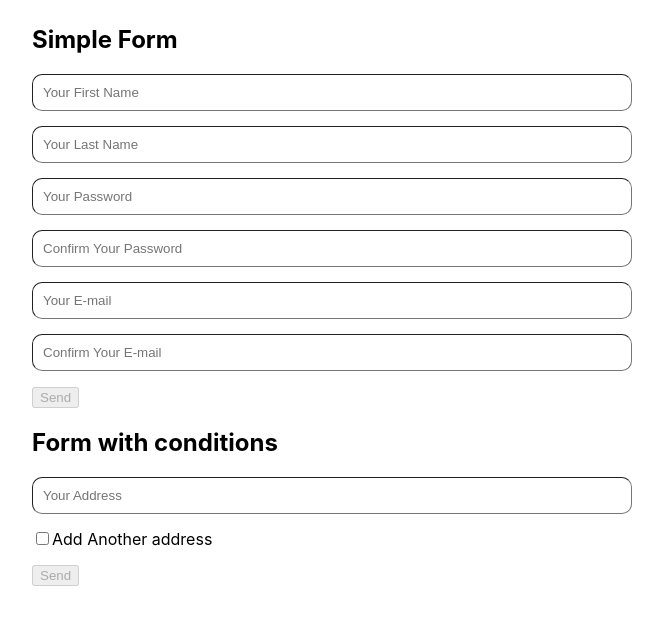
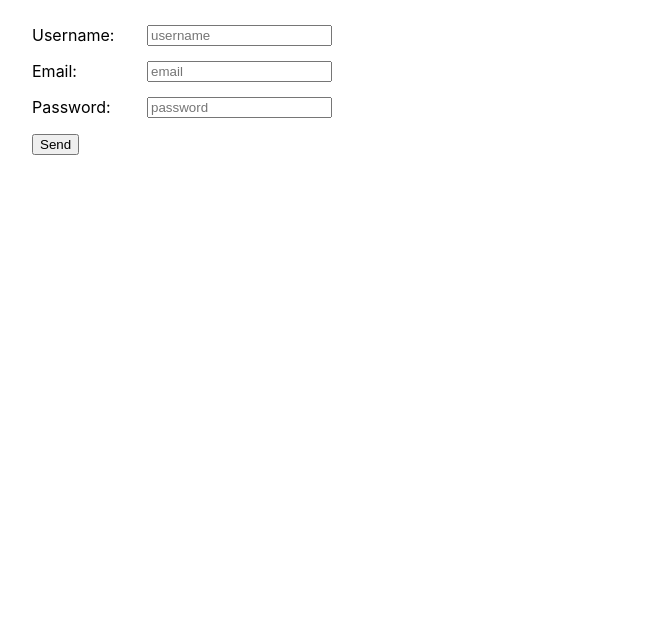
Before and after one commit to ElenaTabakov/forms, a React (Create React App) app in the folder formik/: page / in a window 1280 px wide. Shown: the top 624 px of the page, without its empty margins (308-971 px from the left). Built offline with nearby package versions, Linux system fonts and the light colour scheme.

Commit message:
createAsyncThunk

```diff
--- a/formik/package.json
+++ b/formik/package.json
@@ -3,6 +3,10 @@
   "version": "0.1.0",
   "private": true,
   "dependencies": {
+    "@fortawesome/fontawesome-svg-core": "^6.2.0",
+    "@fortawesome/free-solid-svg-icons": "^6.2.0",
+    "@fortawesome/react-fontawesome": "^0.2.0",
+    "@reduxjs/toolkit": "^1.8.5",
     "@testing-library/jest-dom": "^5.16.5",
     "@testing-library/react": "^13.3.0",
     "@testing-library/user-event": "^13.5.0",
@@ -11,10 +15,12 @@
     "@types/react": "^18.0.17",
     "@types/react-dom": "^18.0.6",
     "@types/styled-components": "^5.1.26",
+    "axios": "^0.27.2",
     "formik": "^2.2.9",
     "formik-typed": "^0.0.3-alpha",
     "react": "^18.2.0",
     "react-dom": "^18.2.0",
+    "react-redux": "^8.0.2",
     "react-scripts": "5.0.1",
     "react-yup": "^1.24.1",
     "styled-components": "^5.3.5",
--- a/formik/src/App.tsx
+++ b/formik/src/App.tsx
@@ -4,12 +4,14 @@ import './App.css';
 import SimpleForm from './Components/Forms/SimpleForm';
 import * as S from './App.styles'
 import ConditionalFrom from './Components/Forms/ConditionalFrom';
+import RgisterForm from './Components/Forms/RgisterForm';
 
 function App() {
   return (
     <S.PageWrapper>
-      <SimpleForm />
-      <ConditionalFrom />
+      <RgisterForm/>
+            {/* <SimpleForm /> */}
+      {/* <ConditionalFrom /> */}
     </S.PageWrapper>
   );
 }
--- a/formik/src/Components/Forms/ConditionalFrom.tsx
+++ b/formik/src/Components/Forms/ConditionalFrom.tsx
@@ -1,4 +1,4 @@
-import React from "react";
+import React, { useContext } from "react";
 import { Field, Form, Formik } from "formik";
 import * as yup from "yup";
 import "./SimpleForm.css";
@@ -93,4 +93,4 @@ const ConditionalFrom = () => {
     </Formik>
   );
 };
-export default ConditionalFrom;
+export default ConditionalFrom
--- /dev/null
+++ b/formik/src/Components/Forms/RgisterForm.tsx
@@ -0,0 +1,149 @@
+import React, { useEffect, useState, useRef } from "react";
+import { useSelector, useDispatch } from "react-redux";
+import { FontAwesomeIcon } from "@fortawesome/react-fontawesome";
+import {
+  faCheck,
+  faTimes,
+  faInfoCircle,
+} from "@fortawesome/free-solid-svg-icons";
+import axios from "axios";
+import './SimpleForm.css';
+import { createUser, setUser } from "../../store/slices/usersSlice";
+import { RootState } from "../../store/store";
+
+
+const USER_REGEX = /^[A-z][A-z0-9-_]{3,23}$/;
+const PWD_REGEX = /^(?=.*[a-z])(?=.*[A-Z])(?=.*[0-9])(?=.*[!@#$%]).{5,24}$/;
+
+
+
+const RgisterForm = () => {
+
+  const users = useSelector((state: RootState) => state.usersSlice.users);
+  const dispatch = useDispatch();
+
+
+  //   const userRef = useRef();
+  //   const errRef = useRef();
+
+  const [user, setUser] = useState("");
+  const [validName, setValidName] = useState(false);
+  const [userFocus, setUserFocus] = useState(false);
+
+  const [pwd, setPwd] = useState("");
+  const [validPwd, setValidPwd] = useState(false);
+  const [pwdFocus, setPwdFocus] = useState(false);
+
+  const [email, setEmail] = useState("");
+  const [validMatch, setValidMatch] = useState(false);
+  const [matchFocus, setMatchFocus] = useState(false);
+
+  const [errMsg, setErrMsg] = useState("");
+  const [success, setSuccess] = useState(false);
+
+  //    useEffect (() => {
+  //     useRef.current.focus();
+  //    } , []);
+
+  const handleFocusUserName = (e: React.ChangeEvent<HTMLInputElement>) => {
+    e.preventDefault();
+    setUser(e.target.value);
+    console.log(user);
+  };
+  const handleFocusEmail = (e: React.ChangeEvent<HTMLInputElement>) => {
+    e.preventDefault();
+    setEmail(e.target.value);
+    console.log(email);
+  };
+  const handleFocusPassword = (e: React.ChangeEvent<HTMLInputElement>) => {
+    e.preventDefault();
+    setPwd(e.target.value);
+    console.log(pwd);
+  };
+  // const register = async () => {
+  //   try {
+  //     const response = await axiosApi.post("users/register", {
+  //       email: email,
+  //       password: pwd,
+  //       name: user,
+  //     });
+  //     console.log(response);
+  //     console.log(response?.data);
+  //   } catch (err) {
+  //     console.log("errror");
+  //   }
+  // };
+  const handleSubmit = async (e: React.ChangeEvent<HTMLFormElement>) => {
+    e.preventDefault();
+    // const axios = require('axios');
+
+    if (!user || !email || !pwd) {
+      console.log("Empty data");
+      return;
+    }
+
+    dispatch(createUser({
+      email: email,
+      password: pwd,
+      name: user
+    }));
+    //     const register = async () => {
+
+  };
+
+  // const login = async () => {
+  //   try {
+  //     const response = await axios.post("users/login", {
+  //       email: "a22@gmail.com",
+  //       password: "123456",
+  //     });
+  //     console.log(response);
+  //   } catch (error) {
+  //     console.log(error);
+  //   }
+  // };
+
+  // useEffect(() => {
+  //   login();
+  // }, []);
+
+  return (
+    <section>
+      <form onSubmit={handleSubmit}>
+        <label htmlFor="username">
+          Username:
+          <input
+            id="username"
+            autoComplete="off"
+            required
+            placeholder="username"
+            type="text"
+            onChange={handleFocusUserName}
+          />
+        </label>
+        <label htmlFor="email">
+          Email:
+          <input
+            id="email"
+            required
+            placeholder="email"
+            onChange={handleFocusEmail}
+            type="email"
+          />
+        </label>
+        <label htmlFor="password">
+          Password:
+          <input
+            id="password"
+            placeholder="password"
+            type="password"
+            onChange={handleFocusPassword}
+          />
+        </label>
+        <input type="submit" value="Send" />
+      </form>
+    </section>
+  );
+};
+
+export default RgisterForm;
--- a/formik/src/Components/Forms/SimpleForm.css
+++ b/formik/src/Components/Forms/SimpleForm.css
@@ -17,3 +17,10 @@
     display: block;
     margin: 0 0 15px;
 }
+
+label{
+    display: flex;
+   justify-content: space-between;
+    width: 300px;
+    margin-bottom: 15px;
+}
--- /dev/null
+++ b/formik/src/store/slices/usersSlice.tsx
@@ -0,0 +1,85 @@
+import { createSlice, PayloadAction, createAsyncThunk } from '@reduxjs/toolkit'
+import type { RootState } from '../store';
+import axios from 'axios';
+
+const USERS_URL = 'http://142.93.224.186:3000/users/'
+
+const fetchUserById = createAsyncThunk(
+    'users/fetchUsers' ,
+     async function (){
+         const response = await axios.get(USERS_URL);
+         console.log(response);
+     }
+    )
+
+// const axiosApi = axios.create({
+//     baseURL: "http://142.93.224.186:3000/",
+//     headers: {
+//       withCredentials: true,
+//     },
+//   });
+
+  interface User {
+        id: string;
+        name: string;
+        email:string;
+        password:string;
+    }
+
+  interface userState {
+    users: [] ;
+    isAuth: boolean;
+  }
+  // Define the initial state using that type
+  const initialState: userState = {
+    users: [],
+    isAuth: false
+  }
+
+  export const usersSlice = createSlice({
+    name: 'users',
+    initialState,
+    reducers: {
+
+       createUser: ( state, {payload} : PayloadAction <Omit<User , 'id'>>) => {
+
+        const res = async () => {
+
+
+        try {
+            const response = await axios.post("register",
+              {
+                email: payload.email,
+                password: payload.password,
+                name: payload.name,
+              }
+            );
+            console.log(response);
+            console.log(response?.data);
+          } catch (err) {
+            console.log(err);
+          }
+        }
+
+        // console.log(payload);
+
+       },
+
+       setUser: ( state, {payload}) =>{
+
+       }
+    },
+
+    extraReducers : {
+        [fetchUserById.pending]: (state) =>{
+            state.status= "loading"
+        }
+    }
+  })
+
+  export const { createUser, setUser } = usersSlice.actions
+
+  // Other code such as selectors can use the imported `RootState` type
+//   export const selectCount = (state: RootState) => state.counter.value
+
+  export default usersSlice.reducer
--- /dev/null
+++ b/formik/src/store/store.tsx
@@ -0,0 +1,14 @@
+import React from 'react'
+import { configureStore } from '@reduxjs/toolkit'
+import usersReducer from './slices/usersSlice'
+
+export  const store =  configureStore({
+  reducer: {
+    usersSlice:  usersReducer,
+  },
+})
+
+// Infer the `RootState` and `AppDispatch` types from the store itself
+export type RootState = ReturnType<typeof store.getState>
+// Inferred type: {posts: PostsState, comments: CommentsState, users: UsersState}
+export type AppDispatch = typeof store.dispatch
```
Also changed, not shown: formik/src/index.tsx (+6 -2 lines), 1 other file (tests, documents, lock files or other folders).
